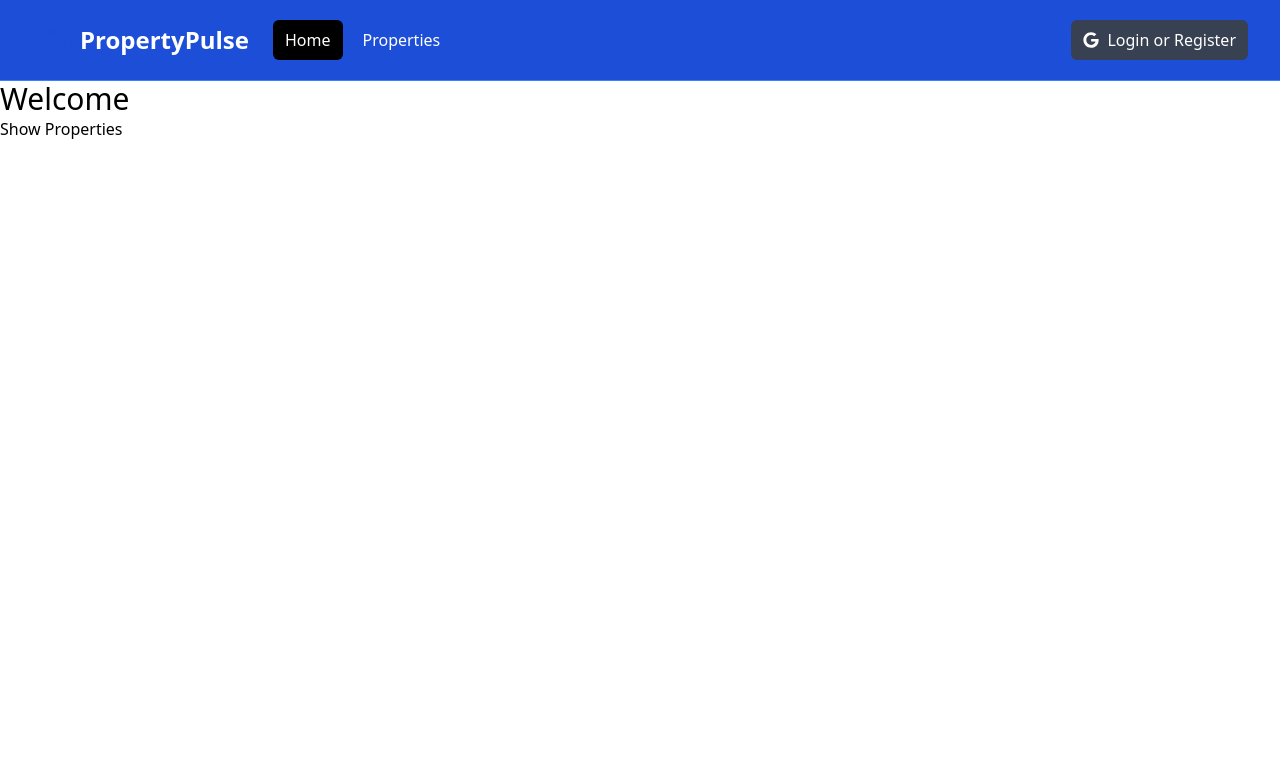
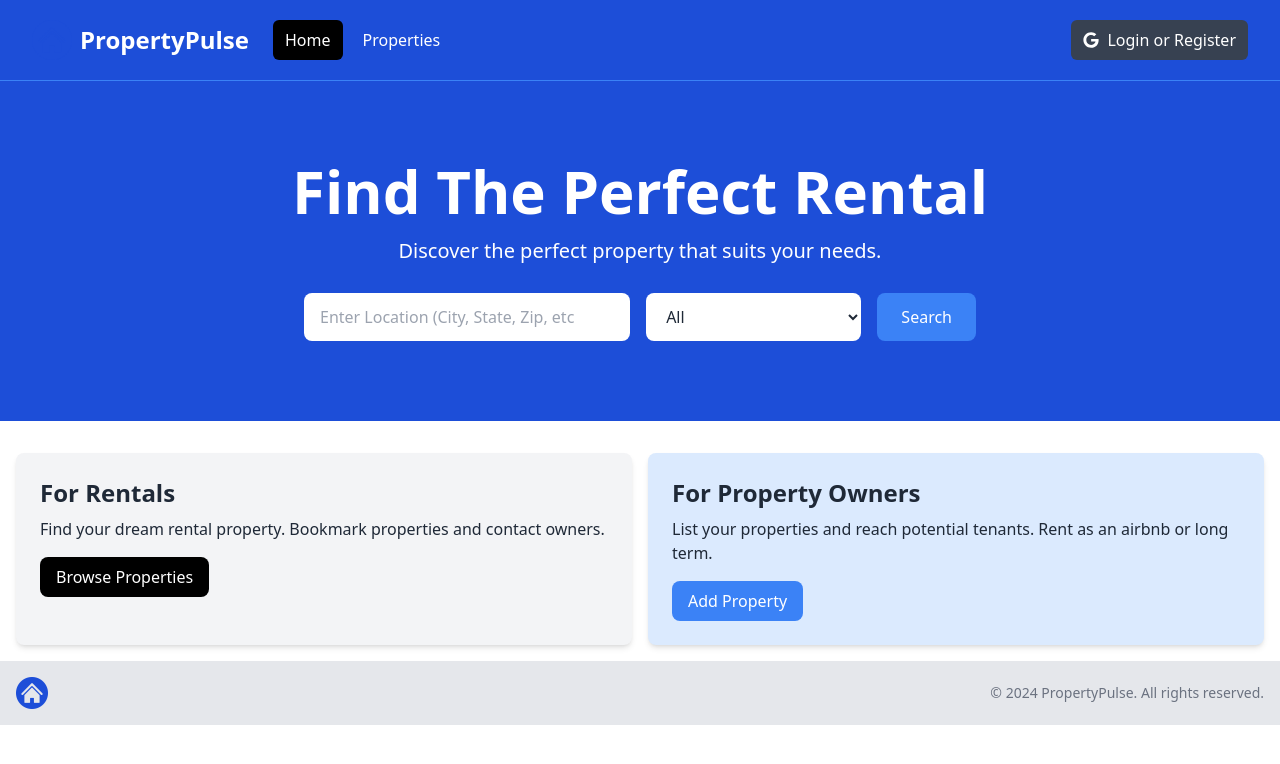
Before and after one commit to ahdeveci/property-pulse, a Next.js app: page / in a window 1280 px wide. Shown: the top 764 px of the page. Built offline with nearby package versions, Linux system fonts and the light colour scheme.

Commit message:
feat: add footer, hero and info boxes components

```diff
--- a/app/layout.jsx
+++ b/app/layout.jsx
@@ -1,5 +1,6 @@
 import '@/assets/styles/global.css';
 import Navbar from '@/components/Navbar';
+import Footer from '@/components/Footer';
 
 export const metadata = {
   title: 'Property Pulse | Find The Perfect Rental',
@@ -12,6 +13,7 @@
       <body>
         <Navbar />
         <main>{children}</main>
+        <Footer />
       </body>
     </html>
   );
--- a/app/page.jsx
+++ b/app/page.jsx
@@ -1,11 +1,13 @@
-import Link from 'next/link';
+import Hero from '@/components/Hero';
+import InfoBoxes from '@/components/InfoBoxes';
+import Footer from '@/components/Footer';
 
 const HomePage = () => {
   return (
-    <div>
-      <h1 className="text-3xl">Welcome</h1>
-      <Link href="/properties">Show Properties</Link>
-    </div>
+    <>
+      <Hero />
+      <InfoBoxes />
+    </>
   );
 };
 
--- /dev/null
+++ b/components/Footer.jsx
@@ -0,0 +1,25 @@
+import React from 'react';
+import Image from 'next/image';
+import logo from '@/assets/images/logo.png';
+import Link from 'next/link';
+
+const Footer = () => {
+  const currentYear = new Date().getFullYear();
+  return (
+    <footer className="bg-gray-200 py-4 mt-auto">
+      <div className="container mx-auto flex flex-col md:flex-row items-center justify-between px-4">
+        <div className="mb-4 md:mb-0">
+          <Image src={logo} alt="Logo" className="h-8 w-auto" />
+        </div>
+
+        <div>
+          <p className="text-sm text-gray-500 mt-2 md:mt-0">
+            &copy; {currentYear} PropertyPulse. All rights reserved.
+          </p>
+        </div>
+      </div>
+    </footer>
+  );
+};
+
+export default Footer;
--- /dev/null
+++ b/components/Hero.jsx
@@ -0,0 +1,58 @@
+import React from 'react';
+
+const Hero = () => {
+  return (
+    <section className="bg-blue-700 py-20 mb-4">
+      <div className="max-w-7xl mx-auto px-4 sm:px-6 lg:px-8 flex flex-col items-center">
+        <div className="text-center">
+          <h1 className="text-4xl font-extrabold text-white sm:text-5xl md:text-6xl">
+            Find The Perfect Rental
+          </h1>
+          <p className="my-4 text-xl text-white">
+            Discover the perfect property that suits your needs.
+          </p>
+        </div>
+        <form className="mt-3 mx-auto max-w-2xl w-full flex flex-col md:flex-row items-center">
+          <div className="w-full md:w-3/5 md:pr-2 mb-4 md:mb-0">
+            <label htmlFor="location" className="sr-only">
+              Location
+            </label>
+            <input
+              type="text"
+              id="location"
+              placeholder="Enter Location (City, State, Zip, etc"
+              className="w-full px-4 py-3 rounded-lg bg-white text-gray-800 focus:outline-none focus:ring focus:ring-blue-500"
+            />
+          </div>
+          <div className="w-full md:w-2/5 md:pl-2">
+            <label htmlFor="property-type" className="sr-only">
+              Property Type
+            </label>
+            <select
+              id="property-type"
+              className="w-full px-4 py-3 rounded-lg bg-white text-gray-800 focus:outline-none focus:ring focus:ring-blue-500"
+            >
+              <option value="All">All</option>
+              <option value="Apartment">Apartment</option>
+              <option value="Studio">Studio</option>
+              <option value="Condo">Condo</option>
+              <option value="House">House</option>
+              <option value="Cabin Or Cottage">Cabin or Cottage</option>
+              <option value="Loft">Loft</option>
+              <option value="Room">Room</option>
+              <option value="Other">Other</option>
+            </select>
+          </div>
+          <button
+            type="submit"
+            className="md:ml-4 mt-4 md:mt-0 w-full md:w-auto px-6 py-3 rounded-lg bg-blue-500 text-white hover:bg-blue-600 focus:outline-none focus:ring focus:ring-blue-500"
+          >
+            Search
+          </button>
+        </form>
+      </div>
+    </section>
+  );
+};
+
+export default Hero;
--- /dev/null
+++ b/components/InfoBox.jsx
@@ -0,0 +1,24 @@
+import React from 'react';
+
+const InfoBox = ({
+  heading,
+  backgroundColor = 'bg-gray-100',
+  textColor = 'text-gray-800',
+  buttonInfo,
+  children,
+}) => {
+  return (
+    <div className={`${backgroundColor} p-6 rounded-lg shadow-md`}>
+      <h2 className={`${textColor} text-2xl font-bold`}>{heading}</h2>
+      <p className={`${textColor} mt-2 mb-4`}>{children}</p>
+      <a
+        href={buttonInfo.link}
+        className={`inline-block ${buttonInfo.backgroundColor} text-white rounded-lg px-4 py-2 hover:bg-gray-700`}
+      >
+        {buttonInfo.text}
+      </a>
+    </div>
+  );
+};
+
+export default InfoBox;
--- /dev/null
+++ b/components/InfoBoxes.jsx
@@ -0,0 +1,38 @@
+import React from 'react';
+import InfoBox from '@/components/InfoBox';
+
+const InfoBoxes = () => {
+  return (
+    <section>
+      <div className="container-xl lg:container m-auto">
+        <div className="grid grid-cols-1 md:grid-cols-2 gap-4 p-4 rounded-lg">
+          <InfoBox
+            heading="For Rentals"
+            buttonInfo={{
+              text: 'Browse Properties',
+              link: '/properties',
+              backgroundColor: 'bg-black',
+            }}
+          >
+            Find your dream rental property. Bookmark properties and contact
+            owners.
+          </InfoBox>
+          <InfoBox
+            heading="For Property Owners"
+            backgroundColor="bg-blue-100"
+            buttonInfo={{
+              text: 'Add Property',
+              link: '/properties/add',
+              backgroundColor: 'bg-blue-500',
+            }}
+          >
+            List your properties and reach potential tenants. Rent as an airbnb
+            or long term.
+          </InfoBox>
+        </div>
+      </div>
+    </section>
+  );
+};
+
+export default InfoBoxes;
```
